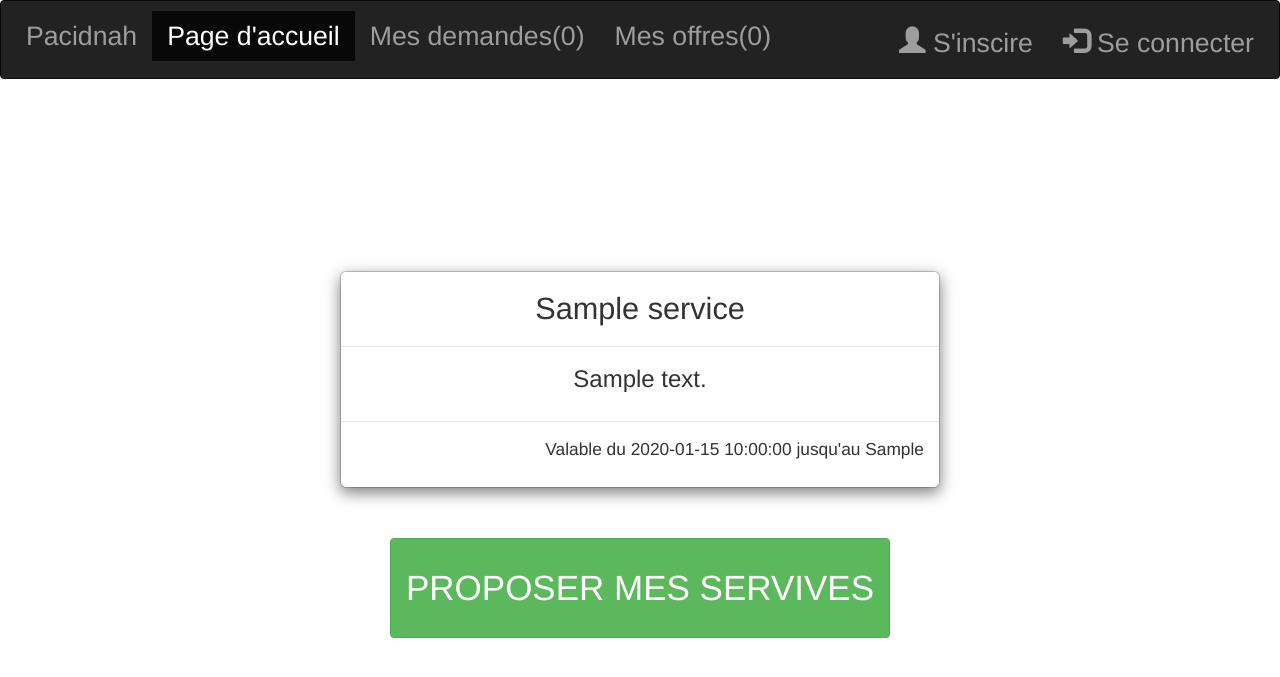
After one commit to dicowenza/PACI, a PHP site: page /servicesView.php in a window 1280 px wide. The commit adds this page. Shown: the top 677 px of the page. Run offline with PHP 8.4, Linux system fonts and the light colour scheme; tables that the repository leaves empty or names only in its code hold one stand-in row (values such as "Sample post").

Commit message:
bdd services + affichage

```diff
--- /dev/null
+++ b/servicesView.php
@@ -0,0 +1,67 @@
+<!DOCTYPE html PUBLIC "-//W3C//DTD HTML 4.01//FR"
+"http://www.w3.org/TR/html4/strict.dtd">
+<html lang="fr">
+
+<head>
+  <link href="bootstrap/css/bootstrap.min.css" rel="stylesheet">
+  <meta http-equiv="content-type" content="text/html; charset=utf-8">
+  <title>Mon ptit index</title>
+</head>
+
+<script src="bootstrap/js/jquery.js"></script>
+<script src="bootstrap/js/bootstrap.min.js"></script>
+
+<script type="text/javascript">
+</script>
+
+<body text-align="center">
+  <?php include_once ("navbar.php"); ?>
+
+  <div align="center" style="margin-top: 15%">
+
+    <?php
+
+      try
+      {
+        $bdd = new PDO('mysql:host=dbserver;dbname=test;charset=utf8', 'jefseutin', 'jefco');
+      }
+      catch (Exception $e)
+      {
+        die('Erreur : ' . $e->getMessage());
+      }
+
+      $req = $bdd->prepare("SELECT * FROM service");
+      $req->execute();
+      while($row = $req->fetch(PDO::FETCH_ASSOC)) {
+        echo '
+        <div id="myModal">
+          <div class="modal-dialog">
+
+            <!-- Modal content-->
+            <div class="modal-content">
+              <div class="modal-header">
+                <h4 class="modal-title" style="font-size: 23pt ! important;">'.$row["service_title"].'</h4>
+              </div>
+              <div class="modal-body">
+                <p style="font-size: 18pt ! important;">'.$row["service_description"].'</p>
+              </div>
+              <div class="modal-footer">
+                <p style="font-size: 13pt ! important;">Valable du '.$row["service_date"].' jusqu\'au '.$row["service_delay"].'</p>
+              </div>
+            </div>
+
+          </div>
+        </div>';
+
+      }
+
+    ?>
+
+    <br>
+    <button style="font-size: 35px ! important; width: 500px; height: 100px;" class="btn btn-success" type="button">PROPOSER MES SERVIVES</button>
+    <br><br>
+
+  </div>
+
+</body>
+</html>
```
Also changed, not shown: index.php (+5 -2 lines).
